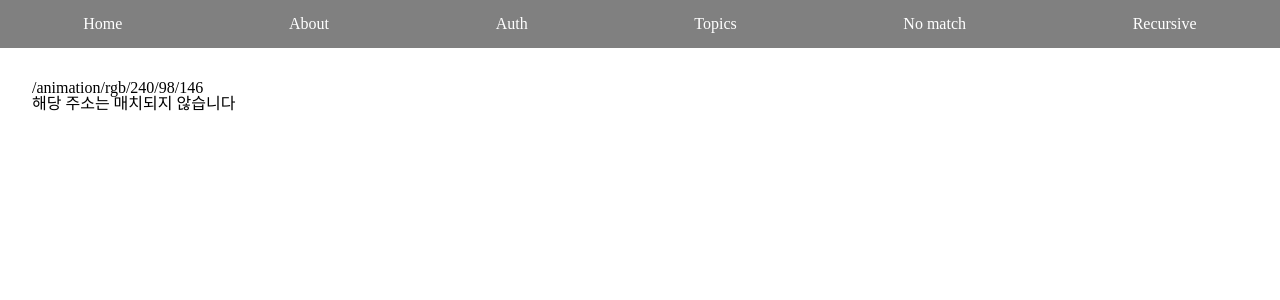
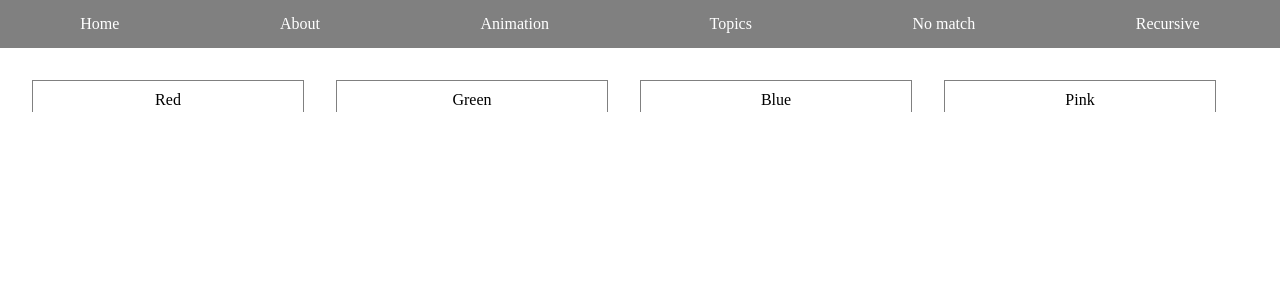
Before and after one commit to dayoung0510/router-practice, a React (Create React App) app: page /animation/rgb/240/98/146 in a window 1280 px wide. Shown: the top 300 px of the page. Built offline with nearby package versions, Linux system fonts and the light colour scheme; the HTML template or start-up script is replaced by a standard one.

Commit message:
Animation

```diff
--- a/package.json
+++ b/package.json
@@ -15,6 +15,7 @@
     "react-dom": "^17.0.2",
     "react-router-dom": "^5.2.0",
     "react-scripts": "4.0.3",
+    "react-transition-group": "^4.4.2",
     "reset-css": "^5.0.1",
     "styled-components": "^5.2.3",
     "typescript": "^4.2.4",
--- a/src/App.tsx
+++ b/src/App.tsx
@@ -13,6 +13,7 @@ import {
 import About from 'components/About';
 import Home from 'components/Home';
 import Topics from 'components/Topics';
+import Animation from 'components/Animation';
 import NoMatch from 'components/NoMatch';
 import Recursive from 'components/Recursive';
 import OldSchoolMenuLink from 'components/OldSchoolMenuLink';
@@ -40,7 +41,11 @@ function App() {
         <Nav>
           <OldSchoolMenuLink activeOnlyWhenExact to="/home" label="Home" />
           <OldSchoolMenuLink activeOnlyWhenExact to="/about" label="About" />
-          <OldSchoolMenuLink activeOnlyWhenExact to="/auth" label="Auth" />
+          <OldSchoolMenuLink
+            activeOnlyWhenExact
+            to="/animation"
+            label="Animation"
+          />
           <OldSchoolMenuLink activeOnlyWhenExact to="/topics" label="Topics" />
           <OldSchoolMenuLink
             activeOnlyWhenExact
@@ -58,6 +63,9 @@ function App() {
           <Switch>
             <Route path="/about">
               <About />
+            </Route>
+            <Route path="/animation">
+              <Animation />
             </Route>
             <Route path="/topics">
               <Topics />
--- /dev/null
+++ b/src/components/Animation.tsx
@@ -0,0 +1,165 @@
+import React, { CSSProperties } from 'react';
+import styled from 'styled-components';
+import { TransitionGroup, CSSTransition } from 'react-transition-group';
+import {
+  BrowserRouter as Router,
+  Switch,
+  Route,
+  Link,
+  Redirect,
+  useLocation,
+  useParams,
+  NavLink,
+} from 'react-router-dom';
+import 'components/styles/styles.css';
+import { inherits } from 'util';
+
+const StyledNavLink = styled(NavLink)`
+  margin-right: 2rem;
+  border: 1px solid gray;
+  display: flex;
+  justify-content: center;
+  align-items: center;
+  padding: 1rem;
+`;
+
+const fill: CSSProperties = {
+  position: 'absolute',
+  left: 0,
+  right: 0,
+  top: 0,
+  bottom: 0,
+};
+const content: CSSProperties = {
+  position: 'absolute',
+  left: 0,
+  right: 0,
+  bottom: 0,
+  top: '40px',
+  textAlign: 'center',
+};
+const nav: CSSProperties = {
+  padding: 0,
+  margin: 0,
+  position: 'absolute',
+  top: 0,
+  height: '40px',
+  width: '100%',
+  display: 'flex',
+};
+const navItem: CSSProperties = {
+  textAlign: 'center',
+  flex: 1,
+  listStyleType: 'none',
+  padding: '10px',
+};
+const hsl: CSSProperties = {
+  position: 'absolute',
+  left: 0,
+  right: 0,
+  top: 0,
+  bottom: 0,
+  color: 'white',
+  paddingTop: '20px',
+  fontSize: '30px',
+};
+const rgb: CSSProperties = {
+  position: 'absolute',
+  left: 0,
+  right: 0,
+  top: 0,
+  bottom: 0,
+  color: 'white',
+  paddingTop: '20px',
+  fontSize: '30px',
+};
+
+const HSL = () => {
+  const params = useParams();
+  const { h, s, l } = params as { h: string; s: string; l: string };
+  return (
+    <div
+      style={{
+        background: `hsl(${h}, ${s}%, ${l}%)`,
+        width: '100vw',
+        height: '100vh',
+      }}
+    >
+      hsl({h}, {s}%, {l}%)
+    </div>
+  );
+};
+
+const RGB = () => {
+  const params = useParams();
+  const { r, g, b } = params as { r: string; g: string; b: string };
+  return (
+    <div
+      style={{
+        background: `rgb(${r}, ${g}, ${b})`,
+        width: '100vw',
+        height: '100vh',
+      }}
+    >
+      rgb({r}, {g}, {b})
+    </div>
+  );
+};
+
+const AnimationApp = () => {
+  const location = useLocation();
+  return (
+    <div style={{ position: 'relative' }}>
+      <div style={fill}>
+        <ul style={nav}>
+          <StyledNavLink style={navItem} to="/animation/hsl/10/90/50">
+            Red
+          </StyledNavLink>
+          <StyledNavLink style={navItem} to="/animation/hsl/120/100/40">
+            Green
+          </StyledNavLink>
+          <StyledNavLink style={navItem} to="/animation/rgb/33/150/243">
+            Blue
+          </StyledNavLink>
+          <StyledNavLink style={navItem} to="/animation/rgb/240/98/146">
+            Pink
+          </StyledNavLink>
+        </ul>
+
+        <div style={content}>
+          <TransitionGroup>
+            <CSSTransition key={location.key} classNames="fade" timeout={300}>
+              <Switch location={location}>
+                <Route path="/animation/hsl/:h/:s/:l">
+                  <HSL />
+                </Route>
+                <Route path="/animation/rgb/:r/:g/:b">
+                  <RGB />
+                </Route>
+              </Switch>
+            </CSSTransition>
+          </TransitionGroup>
+        </div>
+      </div>
+    </div>
+  );
+};
+
+const Animation: React.FC = () => {
+  return (
+    <>
+      <Router>
+        <Switch>
+          <Route exact path="/animation">
+            <Redirect to="/animation/hsl/10/90/50" />
+          </Route>
+          <Route path="/animation/*">
+            <AnimationApp />
+          </Route>
+        </Switch>
+      </Router>
+    </>
+  );
+};
+
+export default Animation;
--- /dev/null
+++ b/src/components/styles/styles.css
@@ -0,0 +1,9 @@
+.fade-enter {
+  opacity: 0;
+  z-index: 1;
+}
+
+.fade-enter.fade-enter-active {
+  opacity: 1;
+  transition: opacity 250ms ease-in;
+}
```
